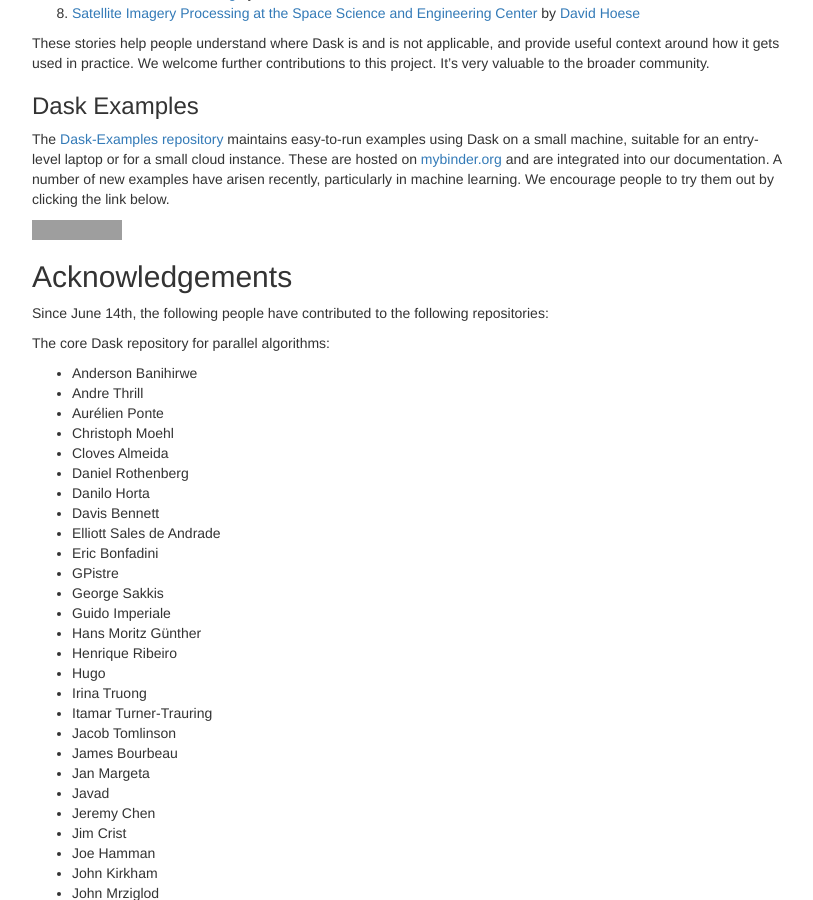
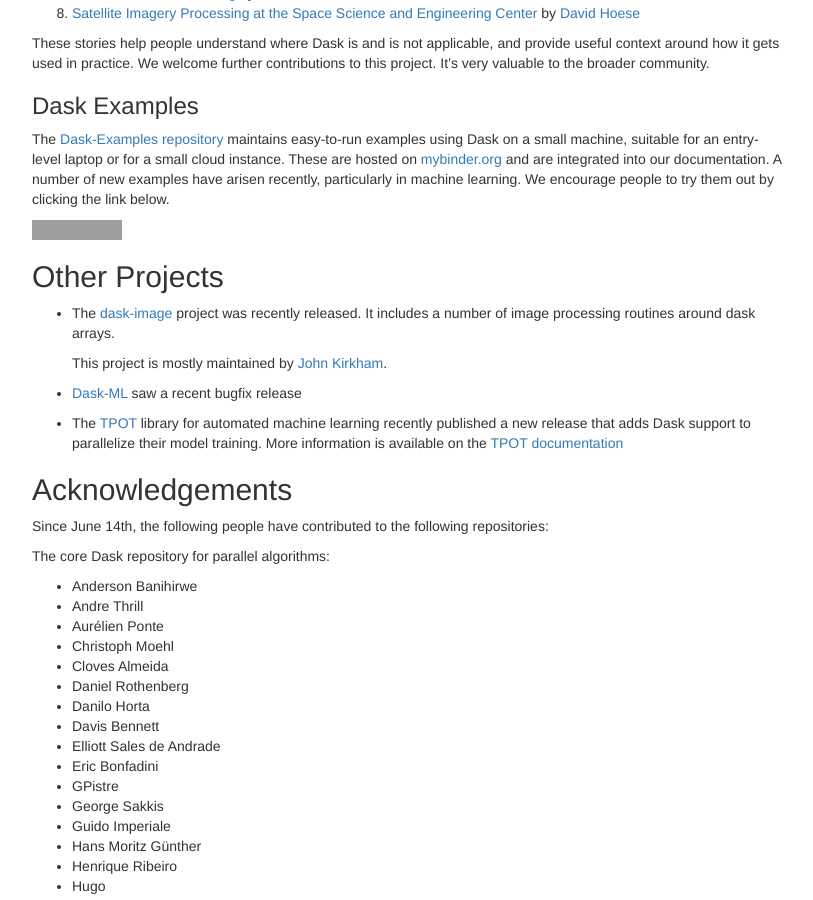
Before and after one commit to besyskymnbk/blog, a Jekyll site: the page built from _posts/work/2018-08-30-dask-0.19.0.md, in a window 1280 px wide and 900 px high, scrolled down 4048 px. Shown: the whole window, without its empty margins (233-1046 px from the left). Built offline with Jekyll 4.4.1, drawn with Linux system fonts in a browser that asks for light colours; comment, search, counter and statistics services are not loaded; grey boxes are pictures that could not be loaded.

Commit message:
add other projects section

```diff
--- a/_posts/work/2018-08-30-dask-0.19.0.md
+++ b/_posts/work/2018-08-30-dask-0.19.0.md
@@ -220,6 +220,23 @@ learning.  We encourage people to try them out by clicking the link below.
 [![Binder](https://mybinder.org/badge.svg)](https://mybinder.org/v2/gh/dask/dask-examples/master)
 
 
+Other Projects
+--------------
+
+-  The [dask-image](https://dask-image.readthedocs.io/en/latest/) project was
+   recently released.  It includes a number of image processing routines around
+   dask arrays.
+
+   This project is mostly maintained by [John Kirkham](https://github.com/jakirkham).
+
+-  [Dask-ML](https://dask-ml.readthedocs.io/en/latest/) saw a recent bugfix release
+
+-  The [TPOT](http://epistasislab.github.io/tpot/) library for automated
+   machine learning recently published a new release that adds Dask support to
+   parallelize their model training.  More information is available on the
+   [TPOT documentation](http://epistasislab.github.io/tpot/using/#parallel-training-with-dask)
+
+
 Acknowledgements
 ----------------
 
```
